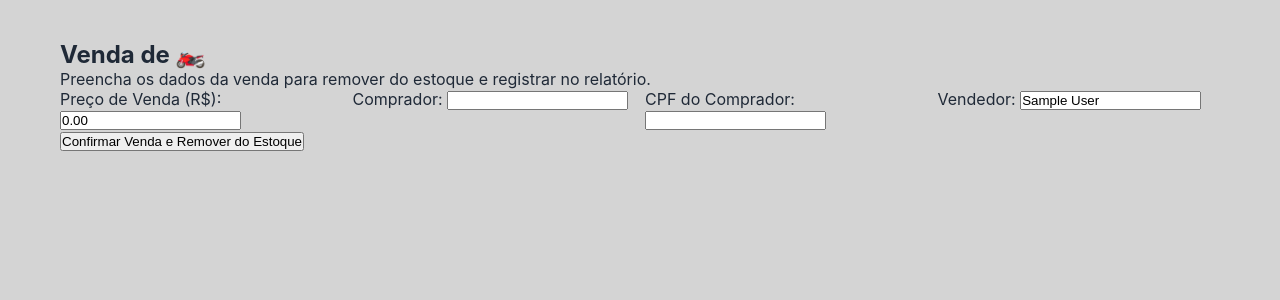
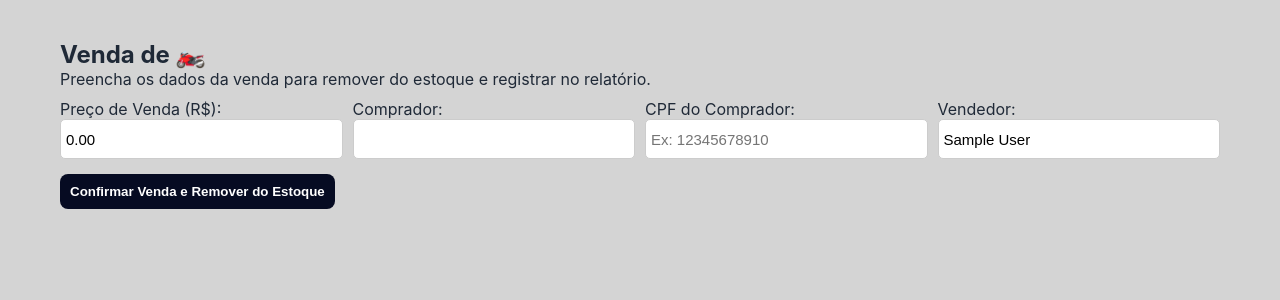
Before and after one commit to CJSabino/ESMoto, a PHP site: page /formulario_venda.php in a window 1280 px wide. Shown: the part 96-396 px from the top of the page. Run offline with PHP 8.4, Linux system fonts and the light colour scheme; the visitor is signed in with stand-in values (Sample User, id 1); some libraries are stand-ins or nearby versions.

Commit message:
Formatação e Estilo

```diff
--- a/sitemoto/estilo.css
+++ b/sitemoto/estilo.css
@@ -241,6 +241,19 @@
     box-sizing: border-box;
 }
 
+.btn-adicionar {
+    display: inline-block;
+    padding: 12px 20px;
+    background-color: #060b22;
+    color: white;
+    font-weight: 700;
+    border-radius: 8px;
+    text-decoration: none;
+    border: none;
+    cursor: pointer;
+    margin-top: 15px;
+}
+
 /* ===== Home ===== */
 .hero {
     display: grid;
@@ -260,6 +273,7 @@
     color: var(--muted);
     margin-bottom: 18px;
 }
+
 /* Busca */
 .search-bar {
     display: flex;
@@ -273,6 +287,7 @@
     max-width: 450px;
     margin: 0 auto 30px auto;
 }
+
 .search-bar input {
     flex: 1;
     border: none;
@@ -283,6 +298,7 @@
     font-size: 16px;
     color: #333;
 }
+
 .search-bar button {
     border: none;
     background: var(--accent);
@@ -293,6 +309,7 @@
     cursor: pointer;
     transition: background-color 0.2s;
 }
+
 .search-bar button:hover {
     background: #c2183b;
 }
@@ -387,7 +404,7 @@
     text-decoration: none;
 }
 
-/* ===== Contact / footer ===== */
+/* ===== Contato/Footer ===== */
 .contact {
     background: #0b1220;
     color: white;
@@ -405,7 +422,7 @@
     color: var(--muted);
 }
 
-/* ===== Responsiveness ===== */
+/* ===== Responsivo ===== */
 @media (max-width: 980px) {
     .hero {
         grid-template-columns: 1fr;
@@ -434,14 +451,17 @@
     .hero h1 {
         font-size: 28px;
     }
+
     .modal-content {
         padding: 20px;
         margin: 10% auto;
         width: 95%;
     }
+
     .modal-image-container img {
         height: 180px;
     }
+
     .modal-image-container {
         margin: 0 -20px 20px -20px;
     }
@@ -458,14 +478,14 @@
     width: 35px;
     height: 35px;
     font-size: 20px;
-    color: #ccc; /* Cor desativado (cinza) */
+    color: #ccc;
     cursor: pointer;
-    box-shadow: 0 2px 5px rgba(0,0,0,0.2);
+    box-shadow: 0 2px 5px rgba(0, 0, 0, 0.2);
     display: flex;
     align-items: center;
     justify-content: center;
     transition: all 0.2s ease;
-    z-index: 5; /* Garante que fique acima da imagem */
+    z-index: 5;
 }
 
 .btn-fav:hover {
@@ -475,6 +495,7 @@
 .btn-fav.favoritado {
     color: #e11d48;
 }
+
 /* botao de filtro/estoque */
 .btn-filter {
     display: inline-block;
@@ -589,11 +610,13 @@
     max-width: 400px !important;
     padding: 30px;
 }
+
 #modal-filtro h2 {
     text-align: center;
     margin-bottom: 25px;
     color: var(--dark);
 }
+
 .form-filtro label {
     font-size: 0.85rem;
     color: var(--muted);
@@ -603,6 +626,7 @@
     margin-bottom: 6px;
     display: block;
 }
+
 .form-filtro input {
     background-color: #f8f9fa;
     border: 1px solid #e2e8f0;
@@ -649,6 +673,7 @@
     font-size: 0.9rem;
     text-decoration: none;
 }
+
 .btn-limpar:hover {
     color: var(--dark);
     text-decoration: underline;
@@ -666,7 +691,7 @@
     overflow-y: auto;
     padding: 0;
     border-radius: 16px;
-    box-shadow: 0 10px 40px rgba(0,0,0,0.3);
+    box-shadow: 0 10px 40px rgba(0, 0, 0, 0.3);
     text-align: left;
     scrollbar-width: thin;
 }
@@ -689,7 +714,8 @@
 .modal-col-left img {
     width: 100%;
     height: 100%;
-    object-fit: cover; /* Faz a imagem cobrir toda a regiao da esquerda */
+    object-fit: cover;
+    /* Faz a imagem cobrir toda a regiao da esquerda */
     display: block;
 }
 
@@ -700,11 +726,13 @@
     flex-direction: column;
     justify-content: center;
 }
+
 .modal-title {
     margin-top: 0;
     font-size: 2rem;
     line-height: 1.1;
 }
+
 .modal-footer-info {
     margin-top: auto;
     padding-top: 20px;
@@ -717,7 +745,7 @@
     top: 15px;
     z-index: 10;
     background: white;
-    box-shadow: 0 2px 10px rgba(0,0,0,0.1);
+    box-shadow: 0 2px 10px rgba(0, 0, 0, 0.1);
 }
 
 /*EM CELULAR*/
@@ -753,11 +781,12 @@
 .modal-image-container {
     margin: 0 -30px 25px -30px;
 }
+
 .modal-image-container img {
     width: 100%;
     height: 280px;
     object-fit: cover;
-    box-shadow: 0 4px 15px rgba(0,0,0,0.08);
+    box-shadow: 0 4px 15px rgba(0, 0, 0, 0.08);
 }
 
 /*Grid de Especificações*/
@@ -795,12 +824,14 @@
 .modal-price-container {
     margin-bottom: 25px;
 }
+
 .modal-price-container .label {
     display: block;
     font-size: 0.9rem;
     color: var(--muted);
     margin-bottom: 5px;
 }
+
 .modal-price {
     font-size: 2.2rem;
     font-weight: 900;
@@ -822,6 +853,7 @@
     box-shadow: 0 4px 15px rgba(37, 211, 102, 0.3);
     transition: transform 0.2s;
 }
+
 .btn-whatsapp.btn-modal-full:hover {
     transform: translateY(-2px);
 }
@@ -844,9 +876,9 @@
 
 body {
     background: #d4d4d4ff;
-    }
+}
 
-    /* --- Estilos para a Página de Relatório de Vendas --- */
+/* --- Estilos para a Página de Relatório de Vendas --- */
 
 /* Contêiner Principal */
 .admin-container {
@@ -857,10 +889,12 @@
 .resumo-vendas {
     margin-bottom: 20px;
     padding: 15px;
-    background-color: #060b22; /* Azul escuro principal */
+    background-color: #060b22;
+    /* Azul escuro principal */
     color: white;
     border-radius: 8px;
-    display: flex; /* Para alinhar os itens lado a lado */
+    display: flex;
+    /* Para alinhar os itens lado a lado */
     justify-content: space-around;
     text-align: center;
 }
@@ -877,18 +911,33 @@
     font-size: 16px;
 }
 
+.btn-relatorio {
+    margin-top: 15px;
+    padding: 10px 10px;
+    background-color: #060b22;
+    color: white;
+    display: inline-block;
+    font-weight: 700;
+    border-radius: 8px;
+    text-decoration: none;
+    border: none;
+    cursor: pointer;
+}
+
 /* Estilo da Tabela de Detalhes */
 table {
     width: 100%;
-    border-collapse: collapse; /* Remove o espaçamento entre bordas */
+    border-collapse: collapse;
     background-color: white;
     border-radius: 8px;
-    overflow: hidden; /* Garante que a borda do contêiner seja respeitada */
-    box-shadow: 0 4px 8px rgba(0, 0, 0, 0.1); /* Sombra suave */
+    overflow: hidden;
+    box-shadow: 0 4px 8px rgba(0, 0, 0, 0.1);
+    /* Sombra */
 }
 
 /* Células da Tabela */
-th, td {
+th,
+td {
     border: 1px solid #ddd;
     padding: 12px;
     text-align: left;
--- a/sitemoto/formulario_venda.php
+++ b/sitemoto/formulario_venda.php
@@ -64,13 +64,35 @@
 ?>
 <!DOCTYPE html>
 <html lang="pt-br">
+
 <head>
     <meta charset="UTF-8">
     <title>Registrar Venda</title>
     <link rel="stylesheet" href="estilo.css">
+    <style>
+        select,
+        .add-img,
+        .input {
+            font-weight: 500;
+            font-size: 15px;
+            border-radius: 5px;
+            margin-top: 0px;
+            width: 100%;
+            height: 40px;
+            box-sizing: border-box;
+        }
+        form {
+            margin-top: 10px;
+        }
+        .input {
+            border: 1px solid #ccc;
+            padding: 5px;
+        }
+    </style>
 </head>
+
 <body>
-    <?php include 'includes/header_admin.php';?>
+    <?php include 'includes/header_admin.php'; ?>
     <div class="admin-container">
         <h2>Venda de 🏍️ <?php echo htmlspecialchars($moto['marca'] . " " . $moto['modelo']); ?></h2>
         <p>Preencha os dados da venda para remover do estoque e registrar no relatório.</p>
@@ -83,7 +105,8 @@
             <div class="grid">
                 <div>
                     <label for="preco_venda">Preço de Venda (R$):</label>
-                    <input class="input" type="text" id="preco_venda" name="preco_venda" value="<?php echo $preco_sugerido; ?>" required>
+                    <input class="input" type="text" id="preco_venda" name="preco_venda"
+                        value="<?php echo $preco_sugerido; ?>" required>
                 </div>
                 <div>
                     <label for="comprador">Comprador:</label>
@@ -91,15 +114,17 @@
                 </div>
                 <div>
                     <label for="cpf_comprador">CPF do Comprador:</label>
-                    <input class="input" type="text" id="cpf_comprador" name="cpf_comprador" required>
+                    <input class="input" type="text" id="cpf_comprador" name="cpf_comprador" placeholder="Ex: 12345678910" required>
                 </div>
                 <div>
                     <label for="vendedor">Vendedor:</label>
-                    <input class="input" type="text" id="vendedor" name="vendedor" value="<?php echo $_SESSION['admin_nome'] ?? 'Admin'; ?>" required>
+                    <input class="input" type="text" id="vendedor" name="vendedor"
+                        value="<?php echo $_SESSION['admin_nome'] ?? 'Admin'; ?>" required>
                 </div>
             </div>
-            <button type="submit" class="btn-adicionar">Confirmar Venda e Remover do Estoque</button>
+            <button type="submit" class="btn-relatorio">Confirmar Venda e Remover do Estoque</button>
         </form>
     </div>
 </body>
+
 </html>
```
Also changed, not shown: sitemoto/admin_painel.php (+16 -20 lines), sitemoto/relatorio.php (+13 -6 lines).
